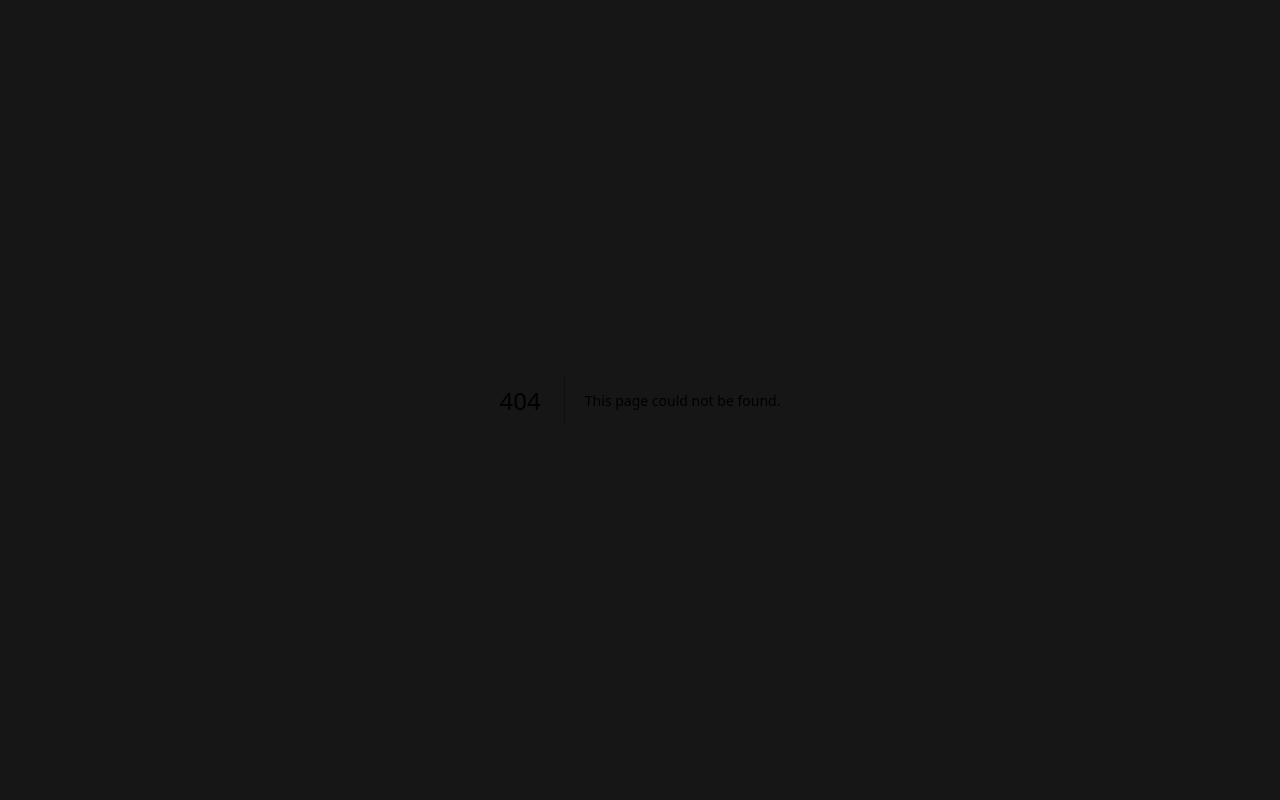
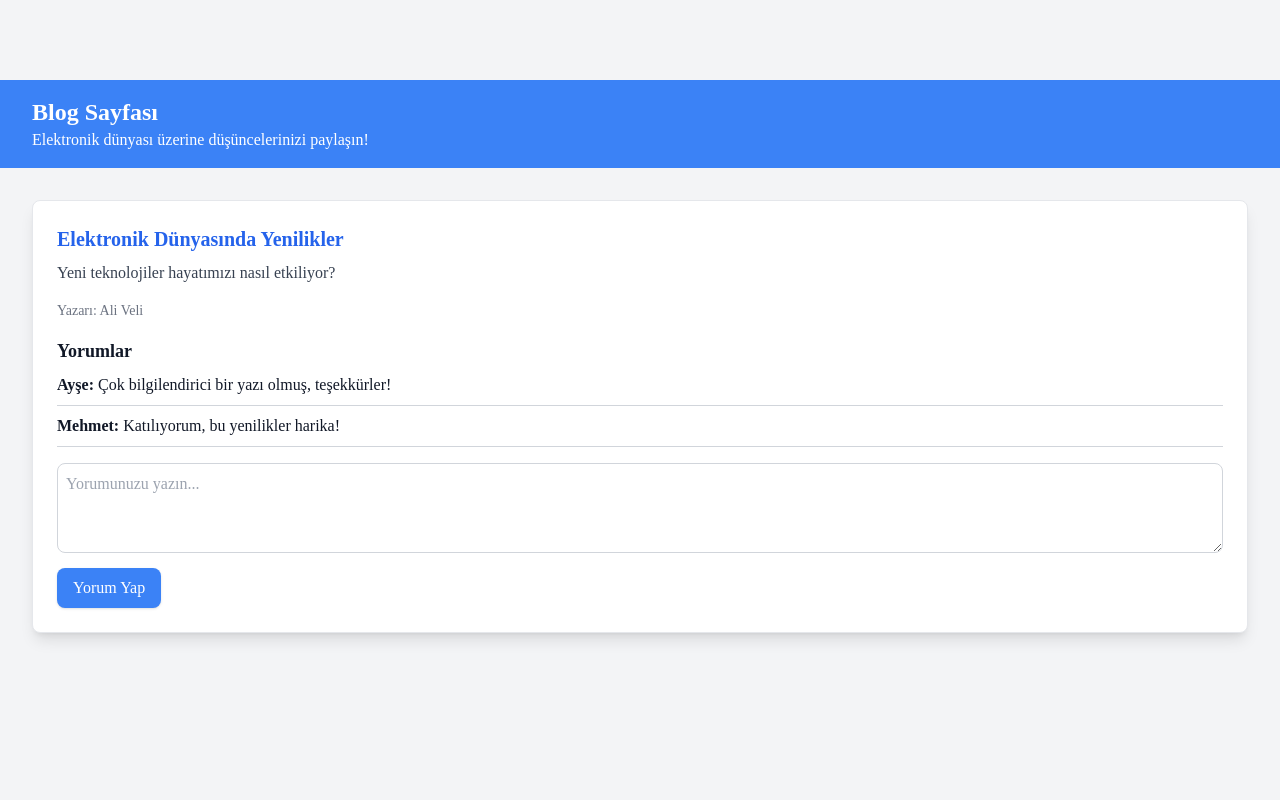
Before and after one commit to Samettalha/RavenSect, a Next.js app: page /blog in a window 1280 px wide. Before the commit this address had no page. Shown: the top 800 px of the page. Built offline with nearby package versions, Linux system fonts and the light colour scheme; a web font is replaced by a local one.

Commit message:
blog düzenlemesi

```diff
--- a/src/app/blog/BlogPage.jsx
+++ b/src/app/blog/page.jsx
@@ -1,3 +1,4 @@
+"use client"
 import { useState } from "react";
 export default function BlogPage() {
   // Dummy data for posts
@@ -34,7 +35,7 @@ export default function BlogPage() {
   };
 
   return (
-    <div className="min-h-screen bg-gray-100 text-gray-900">
+    <div className="min-h-screen bg-gray-100 text-gray-900 pt-20">
       <header className="bg-blue-500 text-white py-4 px-8">
         <h1 className="text-2xl font-bold">Blog Sayfası</h1>
         <p>Elektronik dünyası üzerine düşüncelerinizi paylaşın!</p>
```
